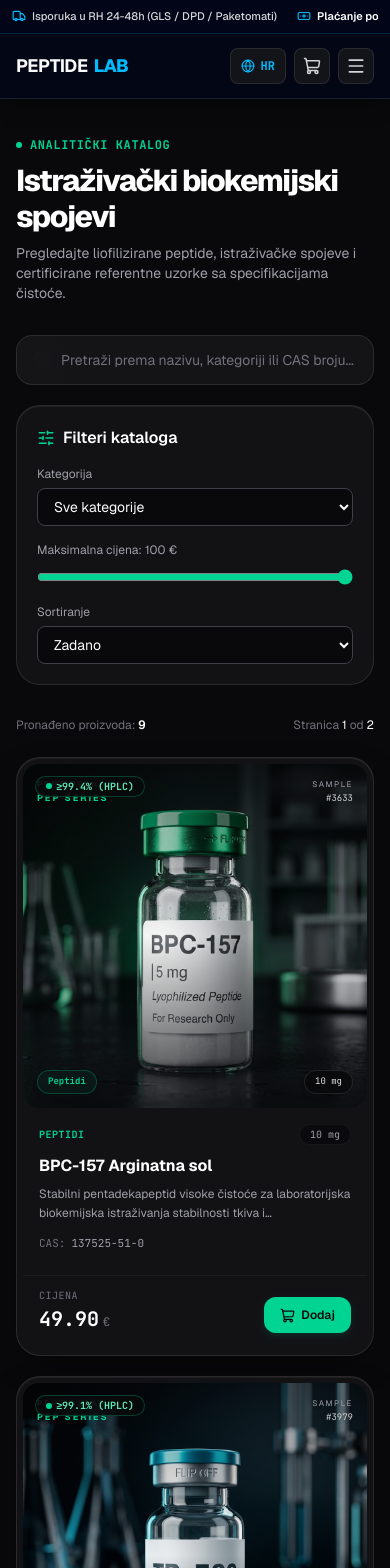
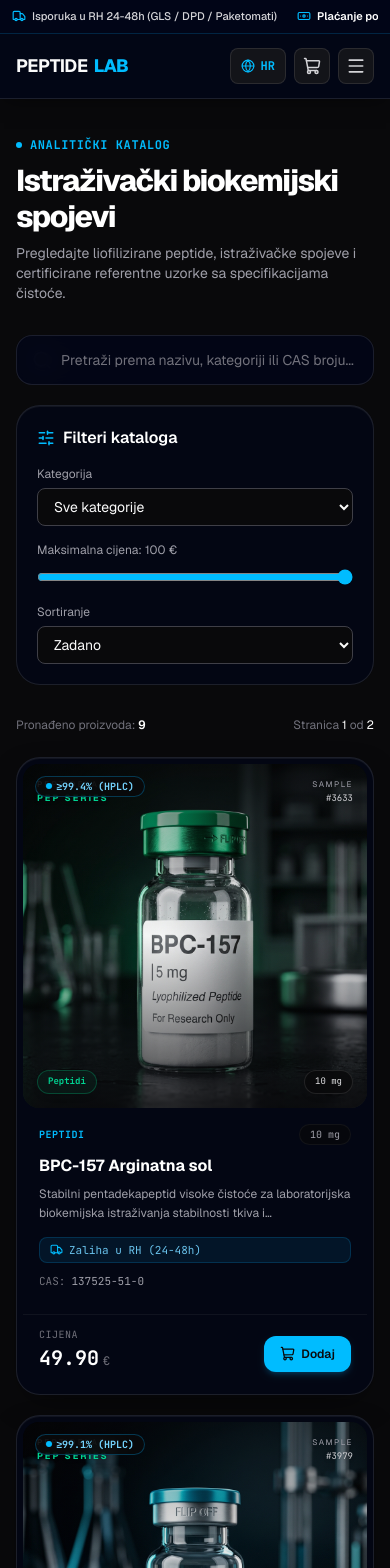
Before and after one commit to VrachoxWizard/peptids-shop, a React (Vite) app: page /proizvodi in a window 390 px wide. Shown: the top 1568 px of the page. Built offline with nearby package versions, Linux system fonts and the light colour scheme.

Commit message:
feat(ui): update ProductCard and catalog with Pharma Trust Blue and stock badges

```diff
--- a/src/components/home/HeroShowcase.tsx
+++ b/src/components/home/HeroShowcase.tsx
@@ -9,24 +9,24 @@
   return (
     <div className="relative mx-auto w-full max-w-lg lg:max-w-none">
       {/* Ambient background glow */}
-      <div className="pointer-events-none absolute -inset-4 rounded-full bg-emerald-500/15 blur-3xl" />
+      <div className="pointer-events-none absolute -inset-4 rounded-full bg-sky-500/15 blur-3xl" />
 
       {/* Main showcase container */}
-      <div className="relative rounded-3xl border border-white/10 bg-zinc-900/80 p-5 sm:p-7 shadow-[inset_0_1px_0_rgba(255,255,255,0.08),0_24px_50px_-15px_rgba(0,0,0,0.7)] backdrop-blur-xl">
+      <div className="relative rounded-3xl border border-white/10 bg-slate-950/80 p-5 sm:p-7 shadow-[inset_0_1px_0_rgba(255,255,255,0.08),0_24px_50px_-15px_rgba(0,0,0,0.7)] backdrop-blur-xl">
         {/* Top header strip */}
         <div className="flex items-center justify-between border-b border-white/5 pb-4">
           <div className="flex items-center gap-2">
             <span className="relative flex h-2.5 w-2.5">
-              <span className="absolute inline-flex h-full w-full animate-ping rounded-full bg-emerald-400 opacity-75" />
-              <span className="relative inline-flex h-2.5 w-2.5 rounded-full bg-emerald-400" />
+              <span className="absolute inline-flex h-full w-full animate-ping rounded-full bg-sky-400 opacity-75" />
+              <span className="relative inline-flex h-2.5 w-2.5 rounded-full bg-sky-400" />
             </span>
-            <span className="font-mono text-[11px] font-semibold tracking-wider text-emerald-400">
+            <span className="font-mono text-[11px] font-semibold tracking-wider text-sky-400">
               {t.hero.showcaseBadge}
             </span>
           </div>
 
           <div className="flex items-center gap-1.5 rounded-full border border-white/10 bg-zinc-950/60 px-3 py-1 font-mono text-[11px] text-zinc-400">
-            <ShieldCheck size={13} className="text-emerald-400" />
+            <ShieldCheck size={13} className="text-sky-400" />
             <span>{t.hero.showcasePurity}</span>
           </div>
         </div>
@@ -70,11 +70,11 @@
             </span>
           </div>
 
-          <div className="col-span-2 sm:col-span-1 rounded-xl border border-emerald-500/20 bg-emerald-950/20 p-2.5 text-center">
-            <span className="block font-mono text-[10px] text-emerald-400/80 uppercase">
+          <div className="col-span-2 sm:col-span-1 rounded-xl border border-sky-500/20 bg-sky-950/20 p-2.5 text-center">
+            <span className="block font-mono text-[10px] text-sky-400/80 uppercase">
               {t.hero.storage}
             </span>
-            <span className="mt-0.5 block font-mono text-xs font-semibold text-emerald-300">
+            <span className="mt-0.5 block font-mono text-xs font-semibold text-sky-300">
               {t.hero.storageValue}
             </span>
           </div>
@@ -83,12 +83,12 @@
         {/* Bottom certification pill */}
         <div className="mt-4 flex items-center justify-between rounded-xl border border-white/5 bg-zinc-950/70 px-3.5 py-2.5 text-xs text-zinc-400">
           <div className="flex items-center gap-2">
-            <Sparkles size={15} className="text-emerald-400" />
+            <Sparkles size={15} className="text-sky-400" />
             <span>
               {t.hero.batch}: <strong className="font-mono text-zinc-200">2026-BPC-157</strong>
             </span>
           </div>
-          <div className="flex items-center gap-1 text-emerald-400">
+          <div className="flex items-center gap-1 text-sky-400">
             <CheckCircle2 size={14} />
             <span className="text-[11px] font-medium">{t.hero.coaAvailable}</span>
           </div>
--- a/src/components/product/ProductCard.tsx
+++ b/src/components/product/ProductCard.tsx
@@ -1,4 +1,4 @@
-import { ArrowUpRight, ShoppingCart } from "lucide-react";
+import { ArrowUpRight, ShoppingCart, Truck } from "lucide-react";
 import { Link, useNavigate } from "react-router-dom";
 import { toast } from "sonner";
 
@@ -33,7 +33,7 @@
   }
 
   return (
-    <article className="group relative overflow-hidden rounded-3xl border border-white/10 bg-zinc-900/70 p-1.5 shadow-[inset_0_1px_0_rgba(255,255,255,0.06),0_12px_32px_-10px_rgba(0,0,0,0.5)] backdrop-blur-md transition-all duration-300 hover:border-emerald-500/30 hover:shadow-[0_20px_45px_-15px_rgba(16,185,129,0.12)] hover:-translate-y-1 flex flex-col justify-between">
+    <article className="group relative overflow-hidden rounded-3xl border border-white/10 bg-slate-950/70 p-1.5 shadow-[inset_0_1px_0_rgba(255,255,255,0.06),0_12px_32px_-10px_rgba(0,0,0,0.5)] backdrop-blur-md transition-all duration-300 hover:border-sky-500/40 hover:shadow-[0_20px_45px_-15px_rgba(2,132,199,0.2)] hover:-translate-y-1 flex flex-col justify-between">
       {/* Top Media Section */}
       <div>
         <Link
@@ -56,8 +56,8 @@
 
           {/* HPLC Purity Tag if present */}
           {product.purity && (
-            <div className="absolute left-3 top-3 flex items-center gap-1 rounded-full border border-emerald-500/30 bg-zinc-950/80 px-2.5 py-0.5 font-mono text-[10px] font-semibold text-emerald-300 backdrop-blur-md z-10">
-              <span className="h-1.5 w-1.5 rounded-full bg-emerald-400" />
+            <div className="absolute left-3 top-3 flex items-center gap-1 rounded-full border border-sky-500/30 bg-zinc-950/80 px-2.5 py-0.5 font-mono text-[10px] font-semibold text-sky-300 backdrop-blur-md z-10">
+              <span className="h-1.5 w-1.5 rounded-full bg-sky-400" />
               <span>{product.purity}</span>
             </div>
           )}
@@ -66,7 +66,7 @@
         {/* Info & Typography Section */}
         <div className="p-4 sm:p-5">
           <div className="flex items-center justify-between gap-2">
-            <span className="font-mono text-[10px] sm:text-[11px] font-semibold uppercase tracking-wider text-emerald-400 truncate">
+            <span className="font-mono text-[10px] sm:text-[11px] font-semibold uppercase tracking-wider text-sky-400 truncate">
               {loc.category}
             </span>
 
@@ -76,7 +76,7 @@
           </div>
 
           <Link to={`/proizvod/${product.slug}`} className="block mt-2.5">
-            <h2 className="text-base sm:text-lg font-bold leading-snug text-white transition group-hover:text-emerald-300">
+            <h2 className="text-base sm:text-lg font-bold leading-snug text-white transition group-hover:text-sky-300">
               {loc.name}
             </h2>
           </Link>
@@ -84,6 +84,12 @@
           <p className="mt-2 line-clamp-2 min-h-10 text-xs sm:text-sm leading-relaxed text-zinc-400">
             {loc.description}
           </p>
+
+          {/* Trust signal badge for delivery & origin */}
+          <div className="mt-3 flex items-center gap-1.5 text-[11px] font-mono text-sky-300/90 bg-sky-950/40 border border-sky-500/20 rounded-lg px-2.5 py-1">
+            <Truck size={13} className="text-sky-400 shrink-0" />
+            <span>Zaliha u RH (24-48h)</span>
+          </div>
 
           {/* Optional CAS specification line */}
           {product.casNumber && (
@@ -114,7 +120,7 @@
           <button
             type="button"
             onClick={handleAddToCart}
-            className="tactile-press flex items-center gap-1.5 rounded-xl bg-emerald-400 px-4 py-2.5 text-xs sm:text-sm font-semibold text-zinc-950 shadow-md shadow-emerald-500/10 hover:bg-emerald-300"
+            className="tactile-press flex items-center gap-1.5 rounded-xl bg-sky-400 px-4 py-2.5 text-xs sm:text-sm font-semibold text-zinc-950 shadow-md shadow-sky-500/20 hover:bg-sky-300"
           >
             <ShoppingCart size={15} />
             <span>{t.product.addBtn}</span>
--- a/src/pages/Products.tsx
+++ b/src/pages/Products.tsx
@@ -184,8 +184,8 @@
   return (
     <main className="max-w-7xl mx-auto px-4 sm:px-6 py-8 sm:py-16">
       <div className="mb-8 sm:mb-10">
-        <div className="inline-flex items-center gap-2 font-mono text-xs font-semibold uppercase tracking-wider text-emerald-400">
-          <span className="h-1.5 w-1.5 rounded-full bg-emerald-400" />
+        <div className="inline-flex items-center gap-2 font-mono text-xs font-semibold uppercase tracking-wider text-sky-400">
+          <span className="h-1.5 w-1.5 rounded-full bg-sky-400" />
           {t.catalog.badge}
         </div>
 
@@ -210,14 +210,14 @@
           placeholder={t.catalog.searchPlaceholder}
           value={searchInput}
           onChange={handleSearchChange}
-          className="w-full rounded-2xl border border-white/10 bg-zinc-900/80 py-3.5 pl-11 sm:pl-12 pr-4 text-sm sm:text-base outline-none transition placeholder:text-zinc-500 focus:border-emerald-400/80 focus:shadow-[0_0_20px_-5px_rgba(52,211,153,0.2)] backdrop-blur-md text-white"
+          className="w-full rounded-2xl border border-white/10 bg-slate-950/80 py-3.5 pl-11 sm:pl-12 pr-4 text-sm sm:text-base outline-none transition placeholder:text-zinc-500 focus:border-sky-400/80 focus:shadow-[0_0_20px_-5px_rgba(56,189,248,0.25)] backdrop-blur-md text-white"
         />
       </div>
 
       {/* Filteri */}
-      <div className="mb-8 sm:mb-10 rounded-3xl border border-white/10 bg-zinc-900/70 p-5 sm:p-6 shadow-[inset_0_1px_0_rgba(255,255,255,0.06)] backdrop-blur-md">
+      <div className="mb-8 sm:mb-10 rounded-3xl border border-white/10 bg-slate-950/70 p-5 sm:p-6 shadow-[inset_0_1px_0_rgba(255,255,255,0.06)] backdrop-blur-md">
         <div className="flex items-center gap-2 mb-4 sm:mb-5">
-          <SlidersHorizontal size={18} className="text-emerald-400" />
+          <SlidersHorizontal size={18} className="text-sky-400" />
 
           <h2 className="font-semibold text-base sm:text-lg text-white">{t.catalog.filtersTitle}</h2>
         </div>
@@ -233,7 +233,7 @@
               onChange={(event) =>
                 updateParam("category", event.target.value)
               }
-              className="w-full rounded-lg border border-zinc-700 bg-zinc-950 px-3 py-2 text-sm sm:text-base outline-none focus:border-emerald-400"
+              className="w-full rounded-lg border border-zinc-700 bg-zinc-950 px-3 py-2 text-sm sm:text-base outline-none focus:border-sky-400"
             >
               {categoryOptions.map((opt) => (
                 <option key={opt.value} value={opt.value}>
@@ -257,7 +257,7 @@
               onChange={(event) =>
                 updateParam("maxPrice", event.target.value)
               }
-              className="w-full accent-emerald-400 h-2 cursor-pointer"
+              className="w-full accent-sky-400 h-2 cursor-pointer"
             />
           </div>
 
@@ -271,7 +271,7 @@
               onChange={(event) =>
                 updateParam("sort", event.target.value)
               }
-              className="w-full rounded-lg border border-zinc-700 bg-zinc-950 px-3 py-2 text-sm sm:text-base outline-none focus:border-emerald-400"
+              className="w-full rounded-lg border border-zinc-700 bg-zinc-950 px-3 py-2 text-sm sm:text-base outline-none focus:border-sky-400"
             >
               <option value="default">{t.catalog.sortDefault}</option>
 
@@ -357,7 +357,7 @@
                     onClick={() => setCurrentPage(pageNumber)}
                     className={`h-10 min-w-10 rounded-xl border px-3 text-xs sm:text-sm font-medium transition ${
                       effectivePage === pageNumber
-                        ? "border-emerald-400 bg-emerald-400 text-zinc-950"
+                        ? "border-sky-400 bg-sky-400 text-zinc-950"
                         : "border-zinc-700 text-zinc-300 hover:bg-zinc-800"
                     }`}
                     aria-current={effectivePage === pageNumber ? "page" : undefined}
```
Also changed, not shown: 1 other file (tests, documents, lock files or other folders).
